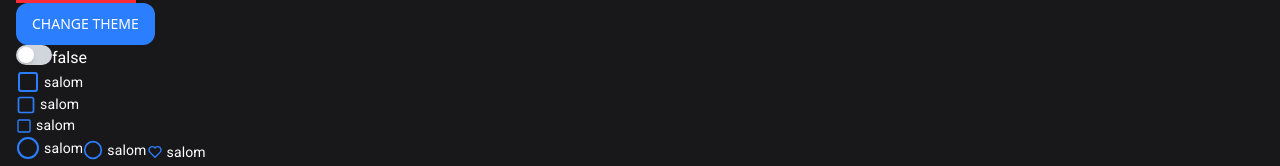
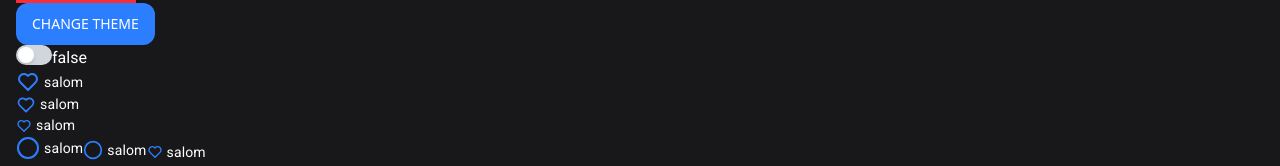
Before and after one commit to nnolan-oss/noor-ui, a React (Vite) app: page / in a window 1280 px wide. Shown: the part 133-299 px from the top of the page. Built offline with nearby package versions, Linux system fonts and the light colour scheme.

Commit message:
feat: update HomePage to utilize custom icons for Checkbox components, enhancing visual feedback

```diff
--- a/src/pages/HomePage.tsx
+++ b/src/pages/HomePage.tsx
@@ -18,9 +18,9 @@ const HomePage = () => {
         JSON.stringify(isLoad)
       }
 
-      <Checkbox label="salom" size="lg" />
-      <Checkbox label="salom" size="md" />
-      <Checkbox label="salom" size="sm" />
+      <Checkbox label="salom" size="lg" checkedIcon={<TbHome/>} uncheckedIcon={<TbHeart/>} />
+      <Checkbox label="salom" size="md" checkedIcon={<TbHome/>} uncheckedIcon={<TbHeart/>} />
+      <Checkbox label="salom" size="sm" checkedIcon={<TbHome/>} uncheckedIcon={<TbHeart/>} />
       <Radio label="salom" size="lg" />
       <Radio label="salom" size="md" />
       <Radio label="salom" size="sm" checkedIcon={<TbHome/>} uncheckedIcon={<TbHeart/>}/>
```
